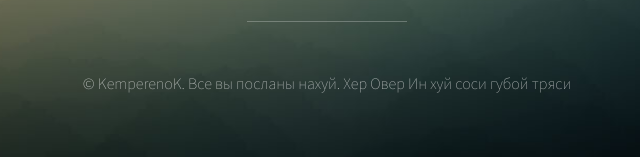
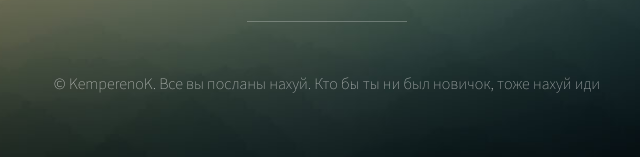
Before and after one commit to azamlox/azamlox.github.io, a plain HTML site: page index.html in a window 1280 px wide. Shown: the part 2049-2206 px from the top of the page, 313-953 px from the left. Drawn offline with Linux system fonts and the light colour scheme.

Commit message:
Update index.html

```diff
--- a/index.html
+++ b/index.html
@@ -95,7 +95,7 @@
 
 				<!-- Footer -->
 					<footer id="footer">
-						<p>&copy; KemperenoK. Все вы посланы нахуй. Хер Овер Ин хуй соси губой тряси</p>
+						<p>&copy; KemperenoK. Все вы посланы нахуй. Кто бы ты ни был новичок, тоже нахуй иди</p>
 					</footer>
 
 			</div>
```
